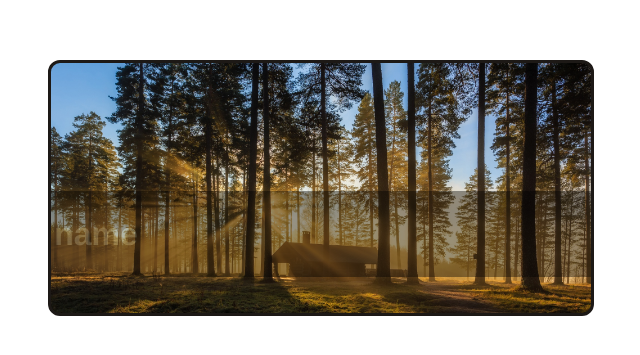
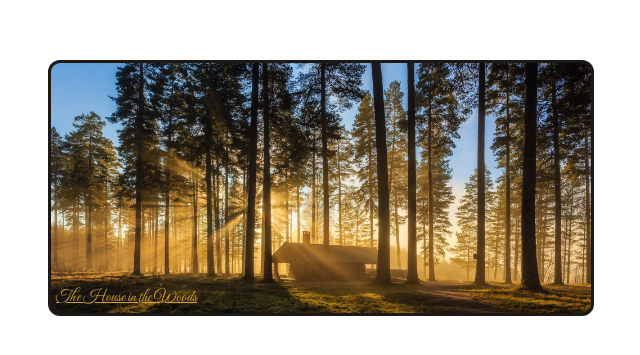
Before and after one commit to fioretxv/mediacard, a plain HTML site: page index.html in a window 1280 px wide. Shown: the part 223-578 px from the top of the page, without its empty margins (322-962 px from the left). Drawn offline with Linux system fonts and the light colour scheme.

Commit message:
Updated code for better font

```diff
--- a/index.html
+++ b/index.html
@@ -4,6 +4,9 @@
   <meta charset="UTF-8">
   <meta name="viewport" content="width=device-width, initial-scale=1.0">
   <title>mediacard</title>
+  <link rel="preconnect" href="https://fonts.googleapis.com">
+<link rel="preconnect" href="https://fonts.gstatic.com" crossorigin>
+<link href="https://fonts.googleapis.com/css2?family=Great+Vibes&display=swap" rel="stylesheet">
   <link rel="stylesheet" href="styles.css">
 </head>
 <body>
@@ -11,13 +14,14 @@
         <div class="card">
                 <div class="front">
                  <footer>
-                    <h1>name</h1>
+                    <p class="ftrtxt">The House in the Woods</p>
                  </footer>
                  </div>
                     <div class="back">
                         <div class="text">
-                            <h1>name</h1>
-                            <p>Text</p>
+                            <h1>The House in the Woods</h1>
+                            <hr>
+                            <p>"Lorem ipsum dolor sit amet, consectetur adipiscing elit, sed do eiusmod tempor incididunt ut labore et dolore magna aliqua. Ut enim ad minim veniam, quis nostrud exercitation ullamco laboris nisi ut aliquip ex ea commodo consequat. Duis aute irure dolor in reprehenderit in voluptate velit esse cillum dolore eu fugiat nulla pariatur. Excepteur sint occaecat cupidatat non proident, sunt in culpa qui officia deserunt mollit anim id est laborum."</p>
                         </div>
                     </div>
         </div>
--- a/styles.css
+++ b/styles.css
@@ -1,6 +1,5 @@
 *{
     box-sizing: content-box;
-    font-family: 'Franklin Gothic Medium', 'Arial Narrow', Arial, sans-serif;
 }
 :root{
     --frame-border-size: 0.2rem;
@@ -40,17 +39,21 @@ body{
     background-image: url("background.jpg");
     background-size: 540px;
     background-repeat: no-repeat;
+
 }
 footer{
-    margin-top: 8rem;
-    background-color: black;
-    opacity: .4;
-    padding: .2rem;
+    margin-top: 13rem;
     display: flex;
+    padding-left: 0.3rem;
+    max-height: 30px;
     flex-direction: row;
     justify-content:flex-start;
-    align-content: flex-end;
+    align-content: center;
     gap:0;
+    font:bolder;
+    color: #d49d36;
+    text-decoration: underline;
+    font-family: 'Great Vibes', cursive;
 }
 .front > .h1{
     opacity: 1;
@@ -64,8 +67,10 @@ footer{
     width: 540px;
     margin: 0;
     border-radius: 12px;
-    background-color: #d49d36;
+    background:linear-gradient(black,#d49d36);
     transform: rotateX(180deg);
+    color: rgb(195, 193, 192);
+
 }
 .text{
     padding: .2rem;
```
